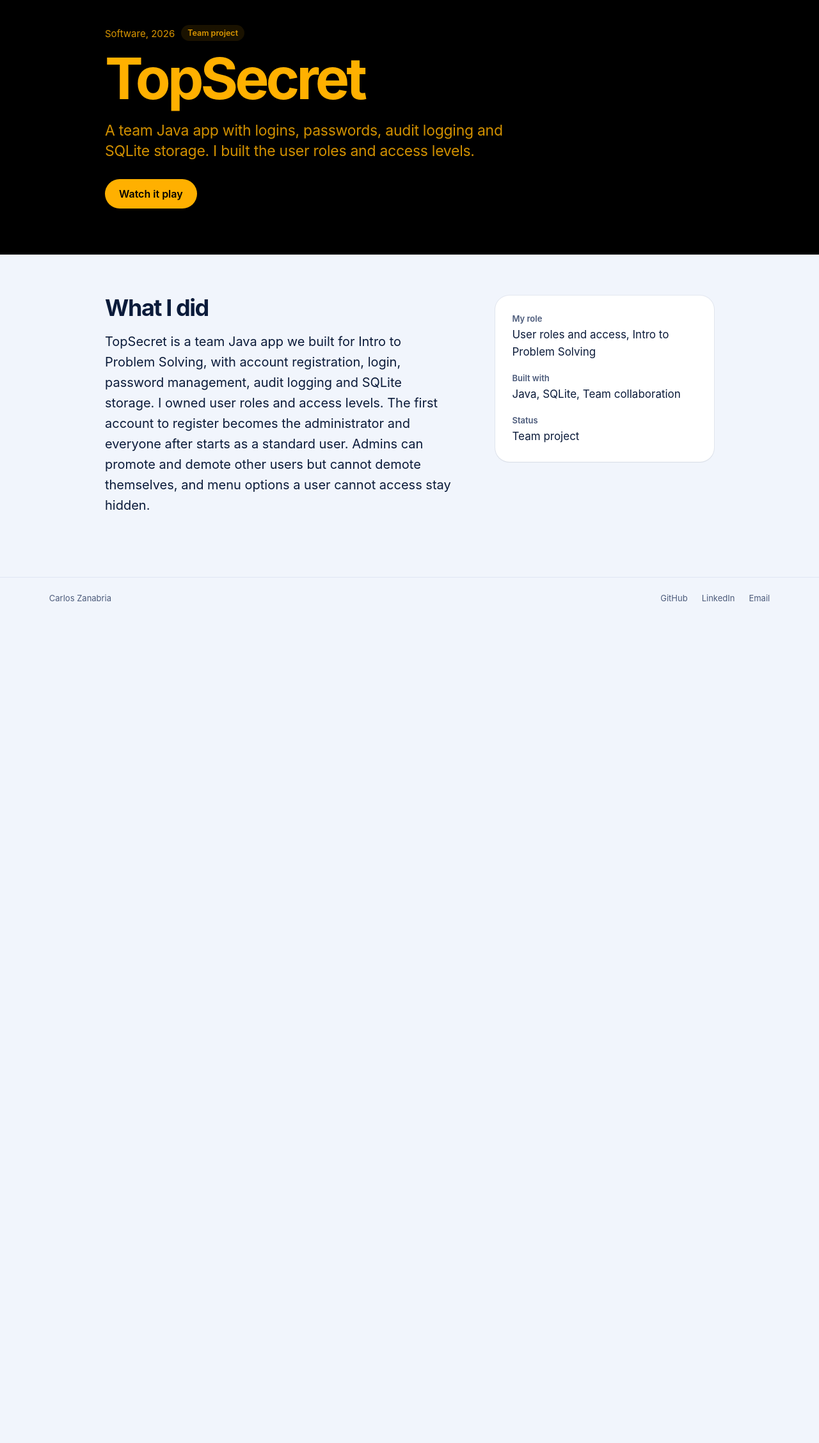
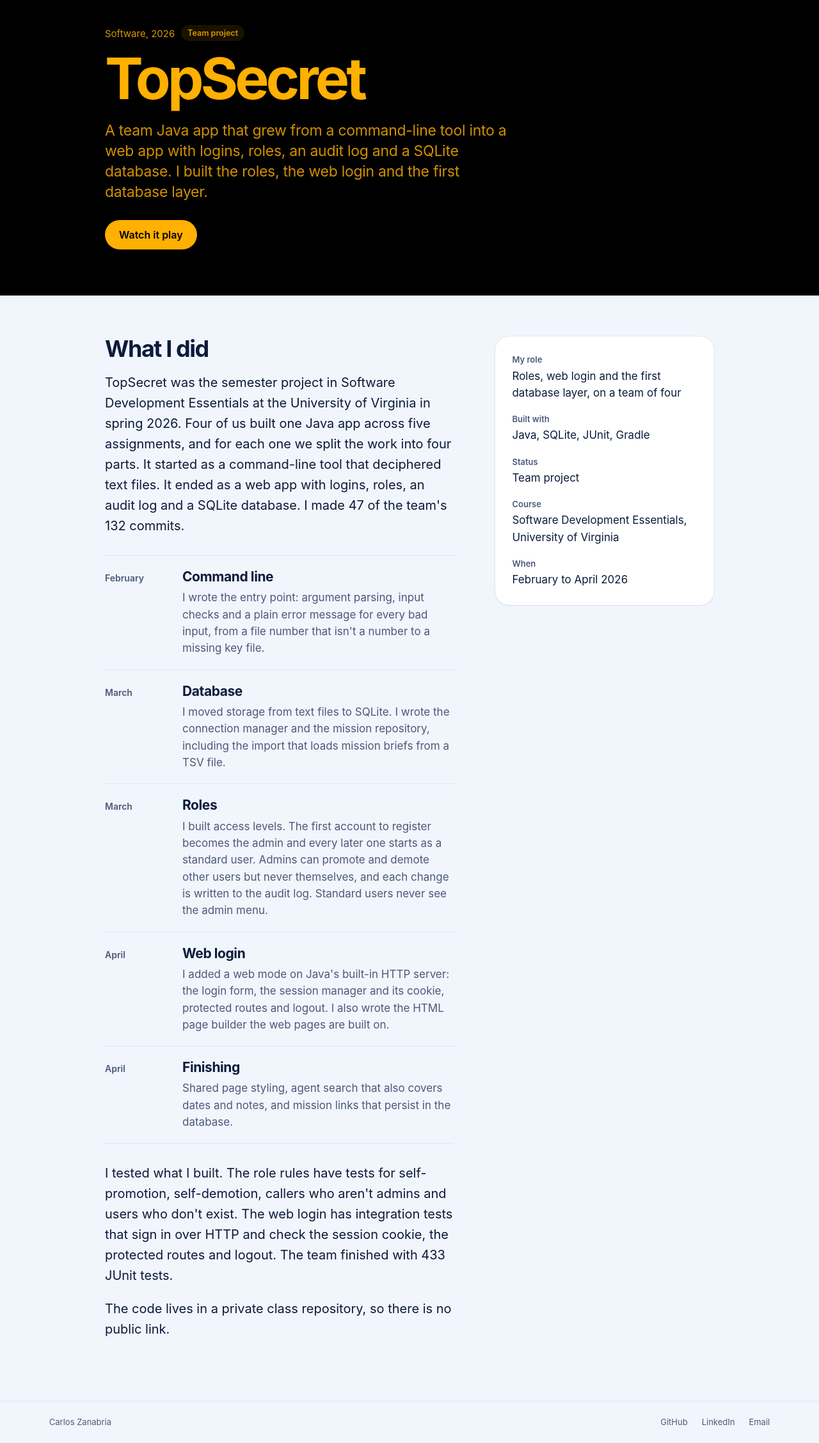
Before and after one commit to CarlosZanabria618/carlos-os-portfolio, a Flask app: page /projects/topsecret in a window 1280 px wide. Shown: the part 143-2399 px from the top of the page at 64% size. Before the commit the page ends 1083 px from the top, so only its background shows below. Run offline with Flask 3, Linux system fonts and the light colour scheme; data comes from the database, SQL or seed files in the repository.

Commit message:
Rewrite TopSecret case study from the repo

```diff
--- a/code/app.py
+++ b/code/app.py
@@ -9,6 +9,20 @@ ROOT = Path(__file__).resolve().parent.parent
 app = Flask(__name__)
 app.config['DATABASE'] = os.environ.get('PORTFOLIO_DB', str(ROOT / 'data/portfolio.sqlite3'))
 initialize(app.config['DATABASE'])
+
+
+@app.template_filter('blocks')
+def blocks(text):
+    # Blank lines split a case study into paragraphs; lines starting with "- " form a list of steps.
+    parsed = []
+    for chunk in (text or '').split('\n\n'):
+        lines = [line.strip() for line in chunk.strip().splitlines() if line.strip()]
+        if lines and all(line.startswith('- ') for line in lines):
+            steps = [tuple(part.strip() for part in line[2:].split(' | ', 2)) for line in lines]
+            parsed.append(('steps', [step for step in steps if len(step) == 3]))
+        elif lines:
+            parsed.append(('text', ' '.join(lines)))
+    return parsed
 
 
 def projects(category='', query=''):
--- a/code/static/pages.css
+++ b/code/static/pages.css
@@ -70,6 +70,12 @@ h1,h2,h3,p,dl,dd{margin:0}
 .case-body{display:grid;grid-template-columns:1.6fr 1fr;gap:clamp(28px,5vw,72px);padding-top:8vh}
 .case-story h2,.detail-panel h2,.resume-section h2,.skill-box h2{font-size:clamp(26px,3vw,36px);letter-spacing:-.04em;line-height:1.1;margin-bottom:16px}
 .case-story p{font-size:20px;line-height:1.6;max-width:62ch}
+.case-story>p+p{margin-top:20px}
+.case-steps{list-style:none;margin:30px 0;padding:0;max-width:62ch;border-top:1px solid var(--line)}
+.case-steps li{display:grid;grid-template-columns:5.5em 1fr;gap:6px 22px;padding:20px 0;border-bottom:1px solid var(--line)}
+.case-steps .when{padding-top:4px;font-size:14px;font-weight:600;color:var(--ink-2)}
+.case-steps h3{font-size:21px;letter-spacing:-.02em;line-height:1.25;margin-bottom:6px}
+.case-steps p{font-size:17px;line-height:1.55;color:var(--ink-2)}
 .case-facts,.detail-panel,.skill-box{padding:26px;border-radius:22px;background:var(--card);box-shadow:0 1px 2px rgba(11,27,58,.06),0 0 0 1px rgba(11,27,58,.06);align-self:start}
 .details-list dt{font-size:13px;font-weight:600;color:var(--ink-2)}
 .details-list dd{margin:2px 0 18px;font-size:17px}
@@ -106,6 +112,8 @@ h1,h2,h3,p,dl,dd{margin:0}
   .topbar nav{gap:18px}
   .search-form{grid-template-columns:1fr}
   .case-body{grid-template-columns:1fr}
+  .case-steps li{grid-template-columns:1fr;gap:2px}
+  .case-steps .when{padding-top:0}
   .resume-section{grid-template-columns:1fr}
   .resume-item{grid-column:1}
   .resume-section h2{grid-row:auto}
--- a/code/templates/base.html
+++ b/code/templates/base.html
@@ -8,7 +8,7 @@
 <meta property="og:title" content="{{ title }} · Carlos Zanabria"><meta property="og:description" content="I build front ends. Computer science at Virginia Tech."><meta property="og:type" content="website">
 <meta property="og:image" content="https://carlos-os-portfolio.onrender.com/static/img/og.jpg"><meta property="og:image:width" content="1200"><meta property="og:image:height" content="630"><meta name="twitter:card" content="summary_large_image">
 <link rel="icon" href="{{ url_for('static',filename='favicon.svg') }}" type="image/svg+xml">
-<link rel="stylesheet" href="{{ url_for('static',filename='pages.css') }}?v=2">
+<link rel="stylesheet" href="{{ url_for('static',filename='pages.css') }}?v=3">
 </head><body>
 <a class="skip" href="#main">Skip to content</a>
 <header class="topbar">
--- a/code/templates/detail.html
+++ b/code/templates/detail.html
@@ -18,9 +18,13 @@
   {% if item.slug == 'plus1-speed-catch-animals' %}<div class="content-wrap"><img class="case-shot" src="{{ url_for('static',filename='img/game-hud.webp') }}" width="1920" height="694" alt="A play test of +1 Speed Catch Animals showing the speed counter, level bar and training buttons."></div>{% endif %}
   {% if item.slug == 'hokiewallet' %}<div class="content-wrap"><img class="case-shot" src="{{ url_for('static',filename='img/hw-overview.webp') }}" width="1600" height="900" alt="The Hokie Wallet overview screen in dark mode, showing bank balance, campus funds and spending this month, with sample data."></div>{% endif %}
   <div class="content-wrap case-body">
-    <section class="case-story"><h2>What I did</h2><p>{{ item.detail }}</p></section>
+    <section class="case-story"><h2>What I did</h2>
+      {% for kind, body in item.detail|blocks %}{% if kind == 'steps' %}
+      <ol class="case-steps">{% for when, name, text in body %}<li><span class="when">{{ when }}</span><div><h3>{{ name }}</h3><p>{{ text }}</p></div></li>{% endfor %}</ol>
+      {% else %}<p>{{ body }}</p>{% endif %}{% endfor %}
+    </section>
     <aside class="case-facts" aria-label="Project overview">
-      <dl class="details-list"><dt>My role</dt><dd>{{ item.role }}</dd><dt>Built with</dt><dd>{{ item.stack }}</dd><dt>Status</dt><dd>{{ item.status }}</dd></dl>
+      <dl class="details-list"><dt>My role</dt><dd>{{ item.role }}</dd><dt>Built with</dt><dd>{{ item.stack }}</dd><dt>Status</dt><dd>{{ item.status }}</dd>{% if item.slug == 'topsecret' %}<dt>Course</dt><dd>Software Development Essentials, University of Virginia</dd><dt>When</dt><dd>February to April 2026</dd>{% endif %}</dl>
     </aside>
   </div>
 </main>
--- a/code/templates/home.html
+++ b/code/templates/home.html
@@ -159,9 +159,9 @@
     <div class="stage">
       <div class="story">
         <article class="beat" data-beat="0">
-          <p class="kicker">Java and SQLite team project</p>
+          <p class="kicker">Java and SQLite, team of four at UVA</p>
           <h2 id="secret-title" class="beat-title big">TopSecret</h2>
-          <p>A team Java app with logins and an audit log. I built the roles.</p>
+          <p>A team Java app with logins, roles and an audit log. I built the roles and the web login.</p>
         </article>
         <article class="beat" data-beat="1">
           <h3 class="beat-title">You only see what you're allowed to.</h3>
--- a/code/templates/resume.html
+++ b/code/templates/resume.html
@@ -14,7 +14,7 @@
         <h2>Projects</h2>
         <article class="resume-item"><span class="entry-meta">2026, VTHacks</span><h3>HokieWallet</h3><p class="skill-tags">React, Node.js</p><p>Owned the front end of a four-person VTHacks student finance dashboard. Built the balance and budget screens in React and connected them to the Node.js back end. Added 10 languages and accessibility settings, designed the color scheme, tuned front-end performance, and set up the team’s GitHub collaboration.</p></article>
         <article class="resume-item"><span class="entry-meta">2026, Virginia Tech class project</span><h3>Carlos OS Portfolio</h3><p class="skill-tags">Python, Flask, SQLite, HTML/CSS, JavaScript, Docker</p><p>Built a Flask/SQLite portfolio with parameterized search, category filters, detail pages, and bookmarkable project briefings. Packaged with Docker, deployed publicly on Render, and tested with 11 Python tests, including input escaping and SQL injection safety.</p></article>
-        <article class="resume-item"><span class="entry-meta">2026, Intro to Problem Solving team project</span><h3>TopSecret</h3><p class="skill-tags">Java, SQLite</p><p>Built user roles and access levels for a team Java app with login, passwords, audit logging, and SQLite storage. The first account becomes an admin, admins can promote or demote others but not themselves, and locked menu options stay hidden.</p></article>
+        <article class="resume-item"><span class="entry-meta">February to April 2026, Software Development Essentials at the University of Virginia, team of four</span><h3>TopSecret</h3><p class="skill-tags">Java, SQLite, JUnit, Gradle</p><p>Built role-based access for a team Java app with a SQLite database. The first account becomes the admin, admins can promote or demote others but never themselves, and every change is written to an audit log. Added a web login with session cookies, protected routes and logout, and moved storage from text files to SQLite. Made 47 of the team's 132 commits.</p></article>
       </section>
       <section class="resume-section">
         <h2>Work experience</h2>
```
Also changed, not shown: data/projects.json (+4 -4 lines), 1 other file.
